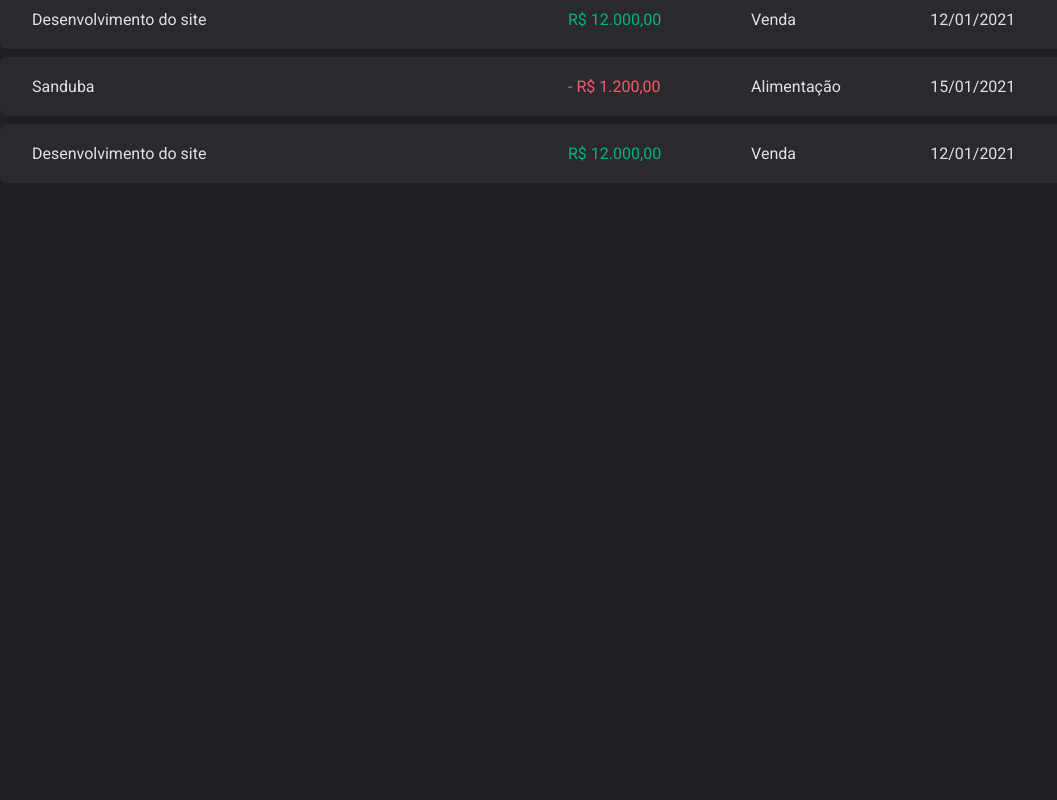
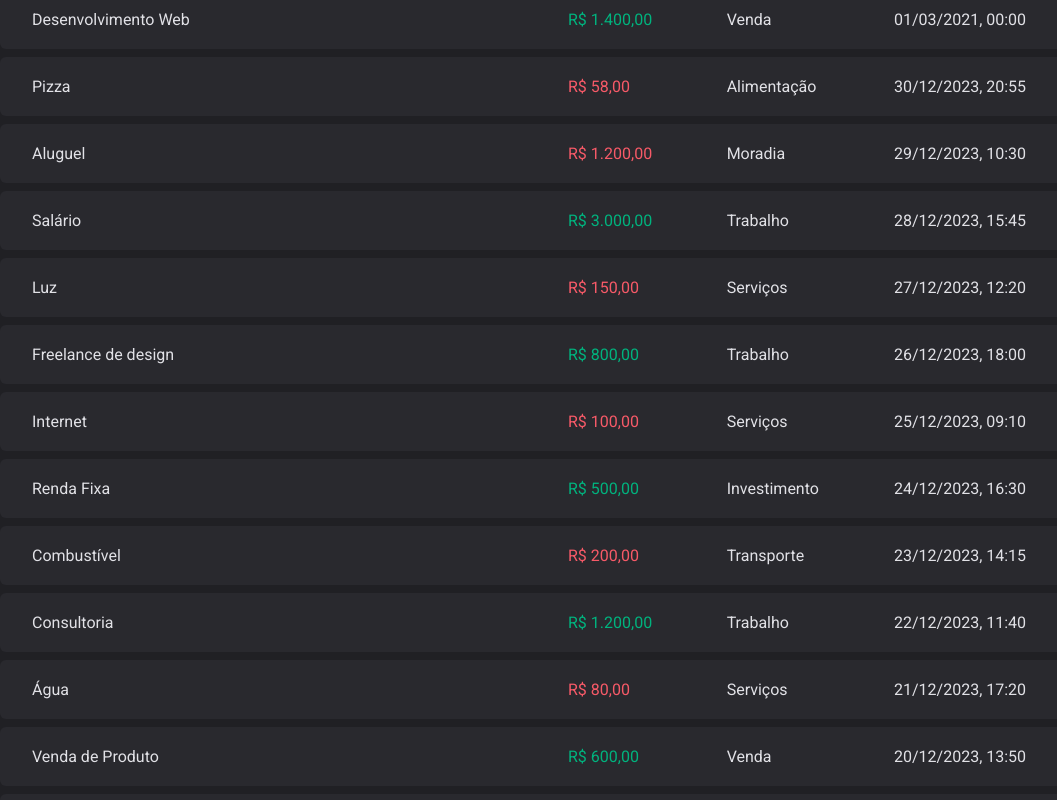
Before and after one commit to dkzord/dt-money, a React (Vite) app: page / in a window 1280 px wide. Shown: the part 440-1240 px from the top of the page, without its empty margins (104-1161 px from the left). Before the commit the page ends 800 px from the top, so only its background shows below. Built offline with nearby package versions, Linux system fonts and the light colour scheme; data requests are answered from the project's data file.

Commit message:
feat: server scripts to package.json, and fetch transactions from server

```diff
--- a/package.json
+++ b/package.json
@@ -7,7 +7,8 @@
     "dev": "vite",
     "build": "tsc && vite build",
     "lint": "eslint . --ext ts,tsx --report-unused-disable-directives --max-warnings 0",
-    "preview": "vite preview"
+    "preview": "vite preview",
+    "server": "json-server server.json -p 3333 -w -d 500"
   },
   "dependencies": {
     "@phosphor-icons/react": "^2.0.15",
@@ -28,6 +29,7 @@
     "eslint": "^8.56.0",
     "eslint-plugin-react-hooks": "^4.6.0",
     "eslint-plugin-react-refresh": "^0.4.5",
+    "json-server": "^0.17.4",
     "typescript": "^5.2.2",
     "vite": "^5.0.8",
     "vite-aliases": "^0.11.3"
--- /dev/null
+++ b/server.json
@@ -0,0 +1,124 @@
+{
+  "transactions": [
+    {
+      "id": 1,
+      "description": "Desenvolvimento Web",
+      "type": "income",
+      "category": "Venda",
+      "price": 1400,
+      "createdAt": "2021-03-01T00:00:00.000Z"
+    },
+    {
+      "id": 2,
+      "description": "Pizza",
+      "type": "outcome",
+      "category": "Alimentação",
+      "price": 58,
+      "createdAt": "2023-12-30T20:55:00.000Z"
+    },
+    {
+      "id": 3,
+      "description": "Aluguel",
+      "type": "outcome",
+      "category": "Moradia",
+      "price": 1200,
+      "createdAt": "2023-12-29T10:30:00.000Z"
+    },
+    {
+      "id": 4,
+      "description": "Salário",
+      "type": "income",
+      "category": "Trabalho",
+      "price": 3000,
+      "createdAt": "2023-12-28T15:45:00.000Z"
+    },
+    {
+      "id": 5,
+      "description": "Luz",
+      "type": "outcome",
+      "category": "Serviços",
+      "price": 150,
+      "createdAt": "2023-12-27T12:20:00.000Z"
+    },
+    {
+      "id": 6,
+      "description": "Freelance de design",
+      "type": "income",
+      "category": "Trabalho",
+      "price": 800,
+      "createdAt": "2023-12-26T18:00:00.000Z"
+    },
+    {
+      "id": 7,
+      "description": "Internet",
+      "type": "outcome",
+      "category": "Serviços",
+      "price": 100,
+      "createdAt": "2023-12-25T09:10:00.000Z"
+    },
+    {
+      "id": 8,
+      "description": "Renda Fixa",
+      "type": "income",
+      "category": "Investimento",
+      "price": 500,
+      "createdAt": "2023-12-24T16:30:00.000Z"
+    },
+    {
+      "id": 9,
+      "description": "Combustível",
+      "type": "outcome",
+      "category": "Transporte",
+      "price": 200,
+      "createdAt": "2023-12-23T14:15:00.000Z"
+    },
+    {
+      "id": 10,
+      "description": "Consultoria",
+      "type": "income",
+      "category": "Trabalho",
+      "price": 1200,
+      "createdAt": "2023-12-22T11:40:00.000Z"
+    },
+    {
+      "id": 11,
+      "description": "Água",
+      "type": "outcome",
+      "category": "Serviços",
+      "price": 80,
+      "createdAt": "2023-12-21T17:20:00.000Z"
+    },
+    {
+      "id": 12,
+      "description": "Venda de Produto",
+      "type": "income",
+      "category": "Venda",
+      "price": 600,
+      "createdAt": "2023-12-20T13:50:00.000Z"
+    },
+    {
+      "id": 13,
+      "description": "Telefone",
+      "type": "outcome",
+      "category": "Serviços",
+      "price": 50,
+      "createdAt": "2023-12-19T10:10:00.000Z"
+    },
+    {
+      "id": 14,
+      "description": "Investimento em Ações",
+      "type": "income",
+      "category": "Investimento",
+      "price": 700,
+      "createdAt": "2023-12-18T14:45:00.000Z"
+    },
+    {
+      "id": 15,
+      "description": "Reforma da Casa",
+      "type": "outcome",
+      "category": "Moradia",
+      "price": 1500,
+      "createdAt": "2023-12-17T09:30:00.000Z"
+    }
+  ]
+}
--- a/src/pages/Transactions/index.tsx
+++ b/src/pages/Transactions/index.tsx
@@ -1,10 +1,33 @@
+import { useEffect, useState } from 'react'
 import { Header } from '@/components/Header'
 import { Summary } from '@/components/Summary/index'
 import { SearchForm } from './components/SearchForm'
 
 import * as S from './styles'
 
+interface Transaction {
+  id: number
+  description: string
+  type: string
+  category: string
+  price: number
+  createdAt: string
+}
+
 export const Transactions = () => {
+  const [transaction, setTransaction] = useState<Transaction[]>([])
+
+  const loadTransaction = async () => {
+    const response = await fetch('http://localhost:3333/transactions')
+    const data = await response.json()
+
+    setTransaction(data)
+  }
+
+  useEffect(() => {
+    loadTransaction()
+  }, [])
+
   return (
     <div>
       <Header />
@@ -15,36 +38,36 @@ export const Transactions = () => {
 
         <S.TransationsTable>
           <tbody>
-            <tr>
-              <td width="50%">Desenvolvimento do site</td>
-              <td>
-                <S.PriceHighlight variant="income">
-                  R$ 12.000,00
-                </S.PriceHighlight>
-              </td>
-              <td>Venda</td>
-              <td>12/01/2021</td>
-            </tr>
-            <tr>
-              <td width="50%">Sanduba</td>
-              <td>
-                <S.PriceHighlight variant="outcome">
-                  - R$ 1.200,00
-                </S.PriceHighlight>
-              </td>
-              <td>Alimentação</td>
-              <td>15/01/2021</td>
-            </tr>
-            <tr>
-              <td width="50%">Desenvolvimento do site</td>
-              <td>
-                <S.PriceHighlight variant="income">
-                  R$ 12.000,00
-                </S.PriceHighlight>
-              </td>
-              <td>Venda</td>
-              <td>12/01/2021</td>
-            </tr>
+            {transaction.map((transaction) => (
+              <tr key={transaction.id}>
+                <td width="50%">{transaction.description}</td>
+                <td>
+                  <S.PriceHighlight
+                    variant={
+                      transaction.type === 'income' ||
+                      transaction.type === 'outcome'
+                        ? transaction.type
+                        : undefined
+                    }
+                  >
+                    {new Intl.NumberFormat('pt-BR', {
+                      style: 'currency',
+                      currency: 'BRL',
+                    }).format(transaction.price)}
+                  </S.PriceHighlight>
+                </td>
+                <td>{transaction.category}</td>
+                <td>
+                  {new Intl.DateTimeFormat('pt-BR', {
+                    year: 'numeric',
+                    month: 'numeric',
+                    day: 'numeric',
+                    hour: 'numeric',
+                    minute: 'numeric',
+                  }).format(new Date(transaction.createdAt))}
+                </td>
+              </tr>
+            ))}
           </tbody>
         </S.TransationsTable>
       </S.TransationsContainer>
```
